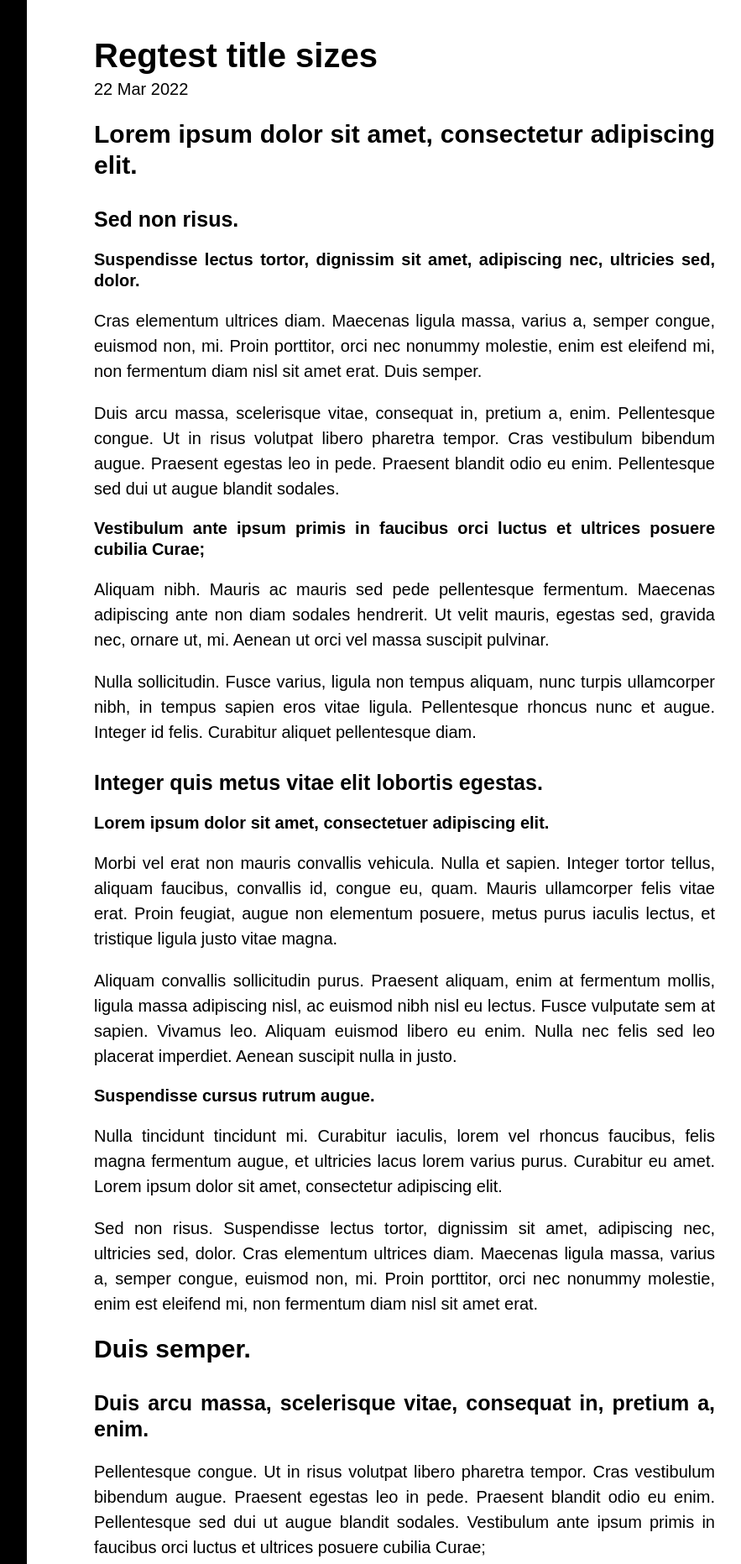
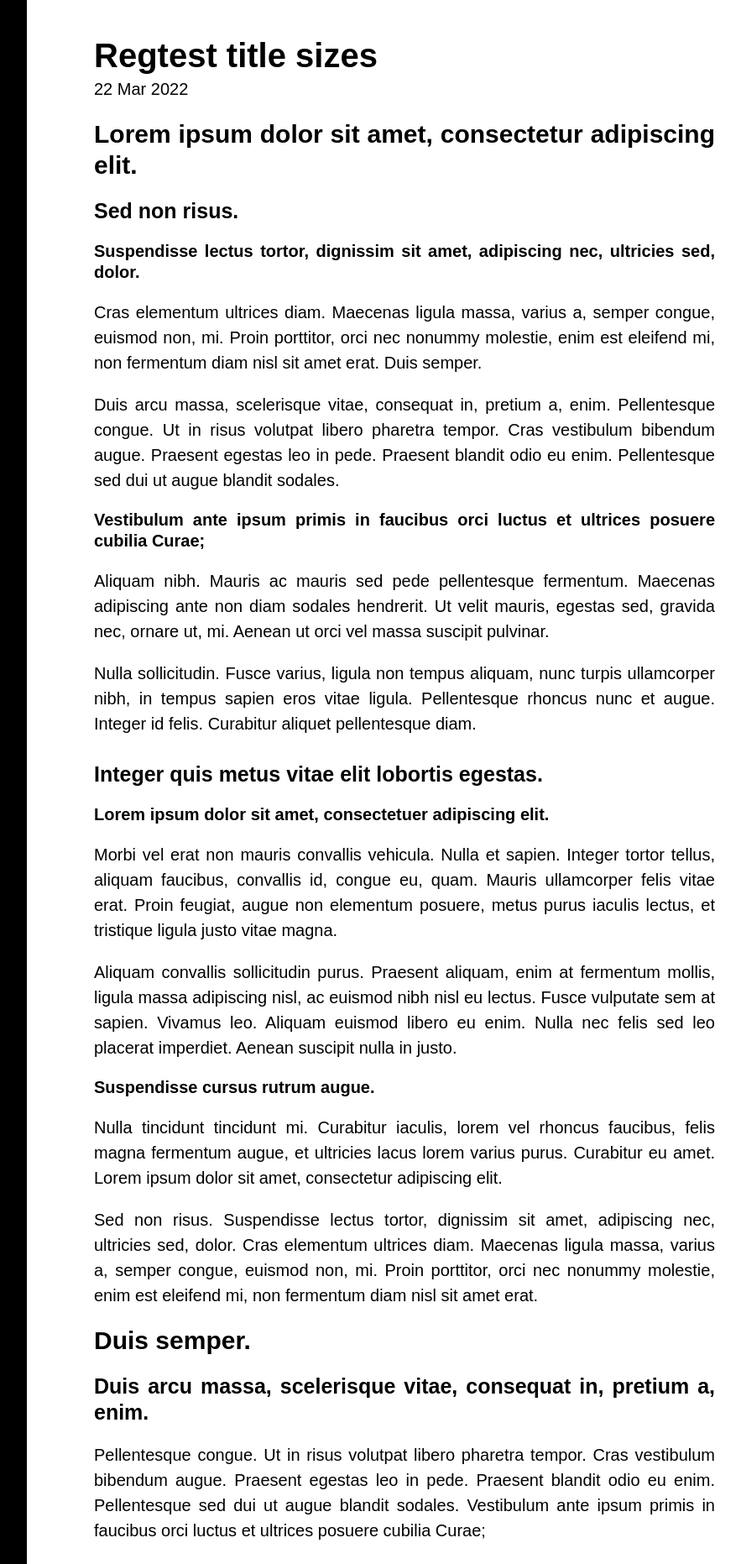
Before and after one commit to thadrien/Zview.github.io, a Jekyll site: the page built from regtests.html, in a window 1280 px wide. Shown: the part 2800-4663 px from the top of the page at 84% size, without its empty margins (328-1211 px from the left). Built offline with Jekyll 4.4.1, drawn with Linux system fonts in a browser that asks for light colours.

Commit message:
[CSS] Better title spacing for h2 followed by h3.

```diff
--- a/public/css/f4inx.css
+++ b/public/css/f4inx.css
@@ -91,6 +91,9 @@
 h2 {
   margin-top: 1rem;
   font-size: 1.5rem;
+}
+h2 + h3 {
+  margin-top: 1rem;
 }
 h3 {
   margin-top: 1.5rem;
```
